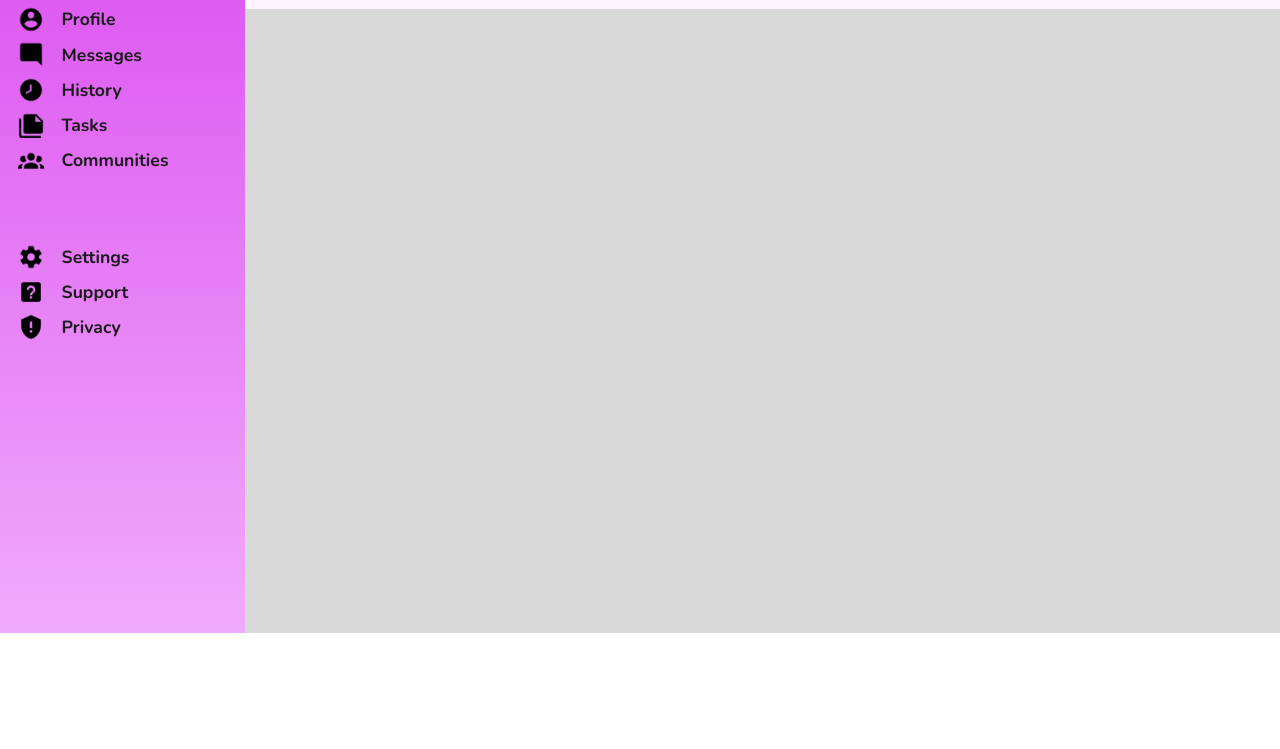
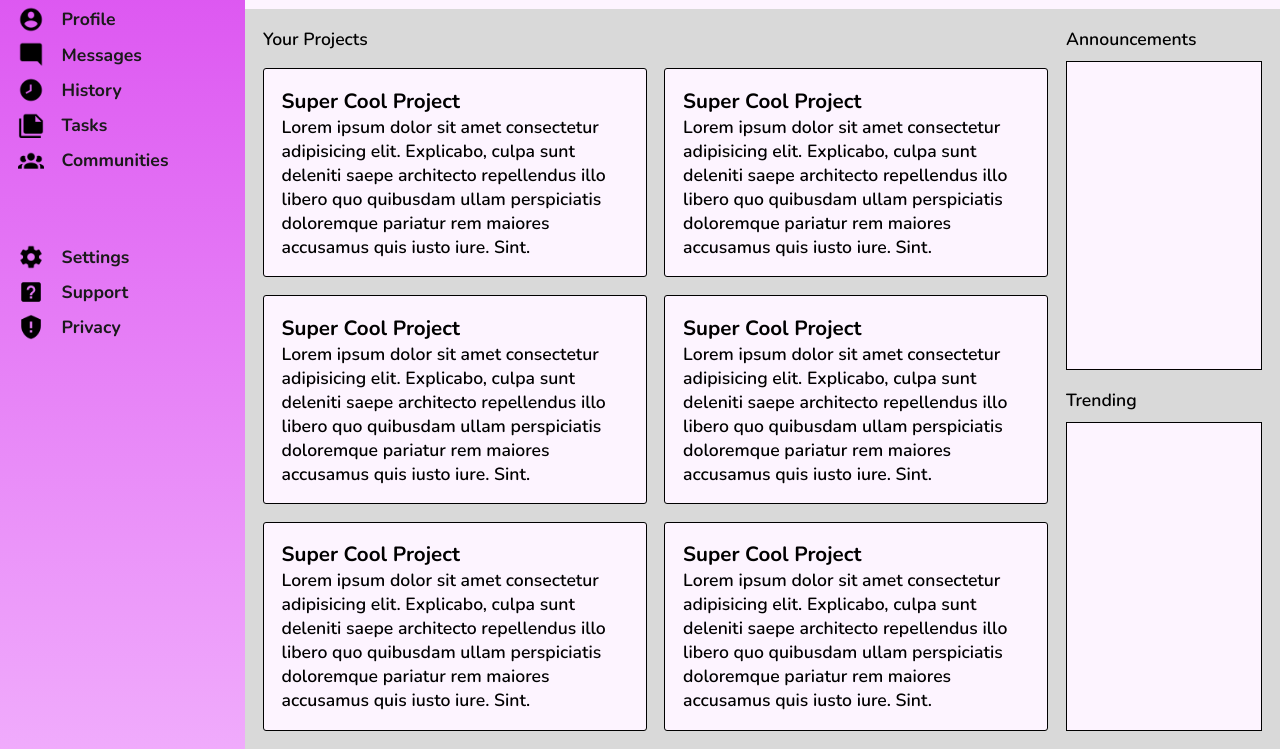
Before and after one commit to KylerLong-dev/admin-dashboard, a plain HTML site: page index.html in a window 1280 px wide. Shown: the part 167-916 px from the top of the page. Before the commit the page ends 800 px from the top, so only its background shows below. Drawn offline with nearby package versions, Linux system fonts and the light colour scheme.

Commit message:
Add grid layout to main section

```diff
--- a/index.html
+++ b/index.html
@@ -87,7 +87,45 @@
         </ul>
     </aside>
 
-    <main></main>
+    <main>
+        <div class="projects">
+            <p>Your Projects</p>
+            <div class="projects_card">
+                <h3>Super Cool Project</h3>
+                <p>Lorem ipsum dolor sit amet consectetur adipisicing elit. Explicabo, culpa sunt deleniti saepe architecto repellendus illo libero quo quibusdam ullam perspiciatis doloremque pariatur rem maiores accusamus quis iusto iure. Sint.</p>
+            </div>
+            <div class="projects_card">
+                <h3>Super Cool Project</h3>
+                <p>Lorem ipsum dolor sit amet consectetur adipisicing elit. Explicabo, culpa sunt deleniti saepe architecto repellendus illo libero quo quibusdam ullam perspiciatis doloremque pariatur rem maiores accusamus quis iusto iure. Sint.</p>
+            </div>
+            <div class="projects_card">
+                <h3>Super Cool Project</h3>
+                <p>Lorem ipsum dolor sit amet consectetur adipisicing elit. Explicabo, culpa sunt deleniti saepe architecto repellendus illo libero quo quibusdam ullam perspiciatis doloremque pariatur rem maiores accusamus quis iusto iure. Sint.</p>
+            </div>
+            <div class="projects_card">
+                <h3>Super Cool Project</h3>
+                <p>Lorem ipsum dolor sit amet consectetur adipisicing elit. Explicabo, culpa sunt deleniti saepe architecto repellendus illo libero quo quibusdam ullam perspiciatis doloremque pariatur rem maiores accusamus quis iusto iure. Sint.</p>
+            </div>
+            <div class="projects_card">
+                <h3>Super Cool Project</h3>
+                <p>Lorem ipsum dolor sit amet consectetur adipisicing elit. Explicabo, culpa sunt deleniti saepe architecto repellendus illo libero quo quibusdam ullam perspiciatis doloremque pariatur rem maiores accusamus quis iusto iure. Sint.</p>
+            </div>
+            <div class="projects_card">
+                <h3>Super Cool Project</h3>
+                <p>Lorem ipsum dolor sit amet consectetur adipisicing elit. Explicabo, culpa sunt deleniti saepe architecto repellendus illo libero quo quibusdam ullam perspiciatis doloremque pariatur rem maiores accusamus quis iusto iure. Sint.</p>
+            </div>
+        </div>
+
+        <div class="announcements">
+            <p>Announcements</p>
+            <div class="announcements_card"></div>
+        </div>
+
+        <div class="trending">
+            <p>Trending</p>
+            <div class="trending_card"></div>
+        </div>
+    </main>
 
 </body>
 </html>
--- a/style.css
+++ b/style.css
@@ -134,7 +134,6 @@ header {
 }
 
 
-
 /*Sidebar Section*/
 
 aside {
@@ -188,4 +187,55 @@ main {
     background-color: rgb(217, 217, 217);
     grid-column: 2 / 3;
     grid-row: 2 / 3;
+    display: grid;
+    grid-template-columns: 4fr 1fr;
+    grid-template-rows: 1fr 1fr;
+    padding: 1em;
+    gap: 1em;
 }
+
+.projects {
+    grid-column: 1 / 2;
+    grid-row: 1 / 3;
+    display: grid;
+    grid-template-columns: 1fr 1fr;
+    grid-template-rows: .1fr 1fr 1fr 1fr;
+    gap: 1em;
+}
+
+.projects p {
+    grid-column: 1 / 3;
+    grid-row: 1 / 2;
+}
+
+.projects_card {
+    border: 1px solid black;
+    border-radius: 3px;
+    display: flex;
+    flex-direction: column;
+    background-color:#fdf4ff;
+    padding: 1em;
+}
+
+.announcements, .trending {
+    grid-column: 2 / 3;
+    grid-row: 1 / 2;
+    display: grid;
+    grid-template-columns: 1fr;
+    grid-template-rows: .1fr 1fr;
+    gap: .2em;
+}
+
+.announcements p, .trending p {
+    grid-row: 1 / 2
+}
+
+.announcements_card, .trending_card {
+    border: 1px solid black;
+    background-color:#fdf4ff;
+}
+
+.trending {
+    grid-column: 2 / 3;
+    grid-row: 2 / 3;
+}
```
